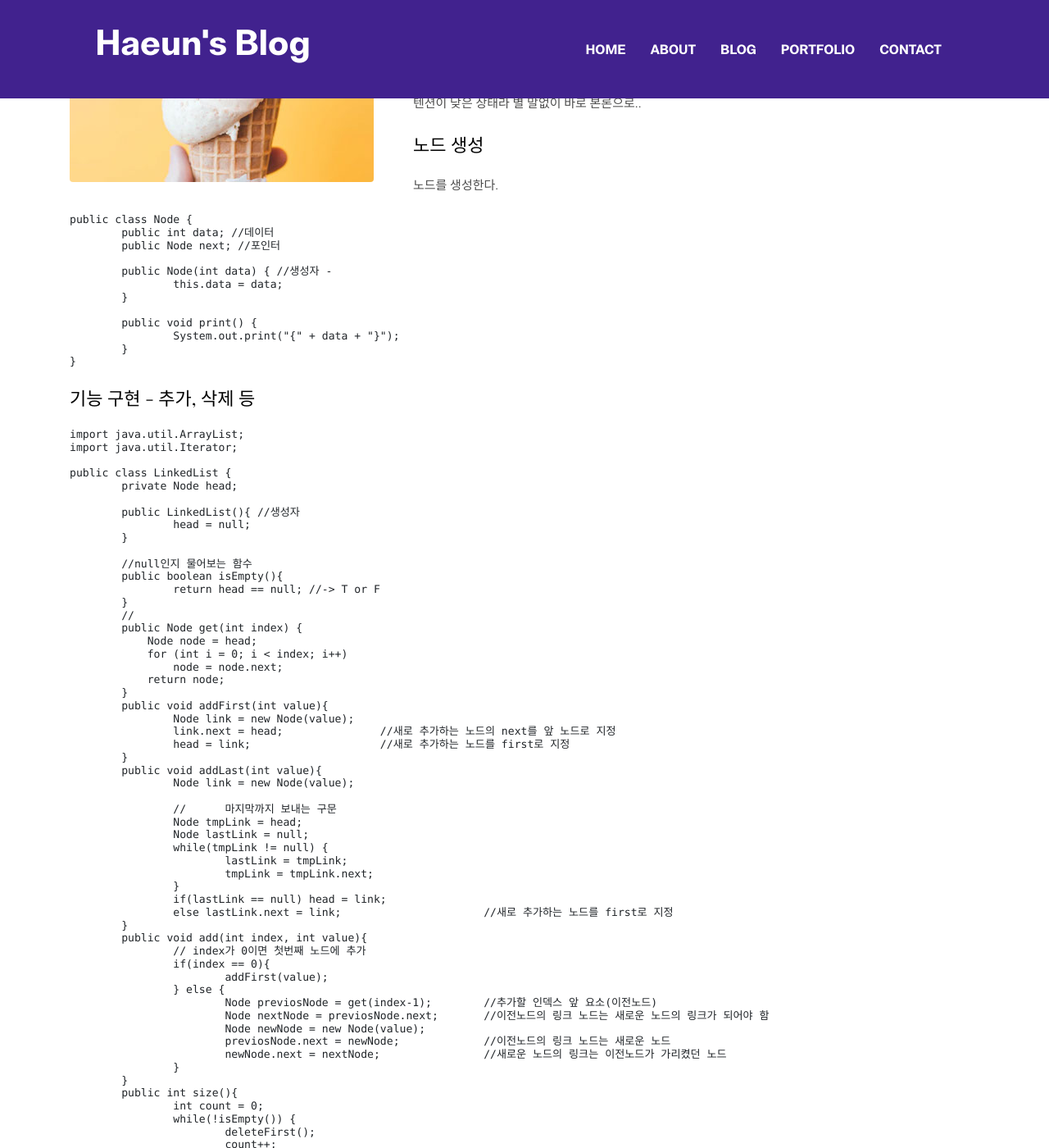
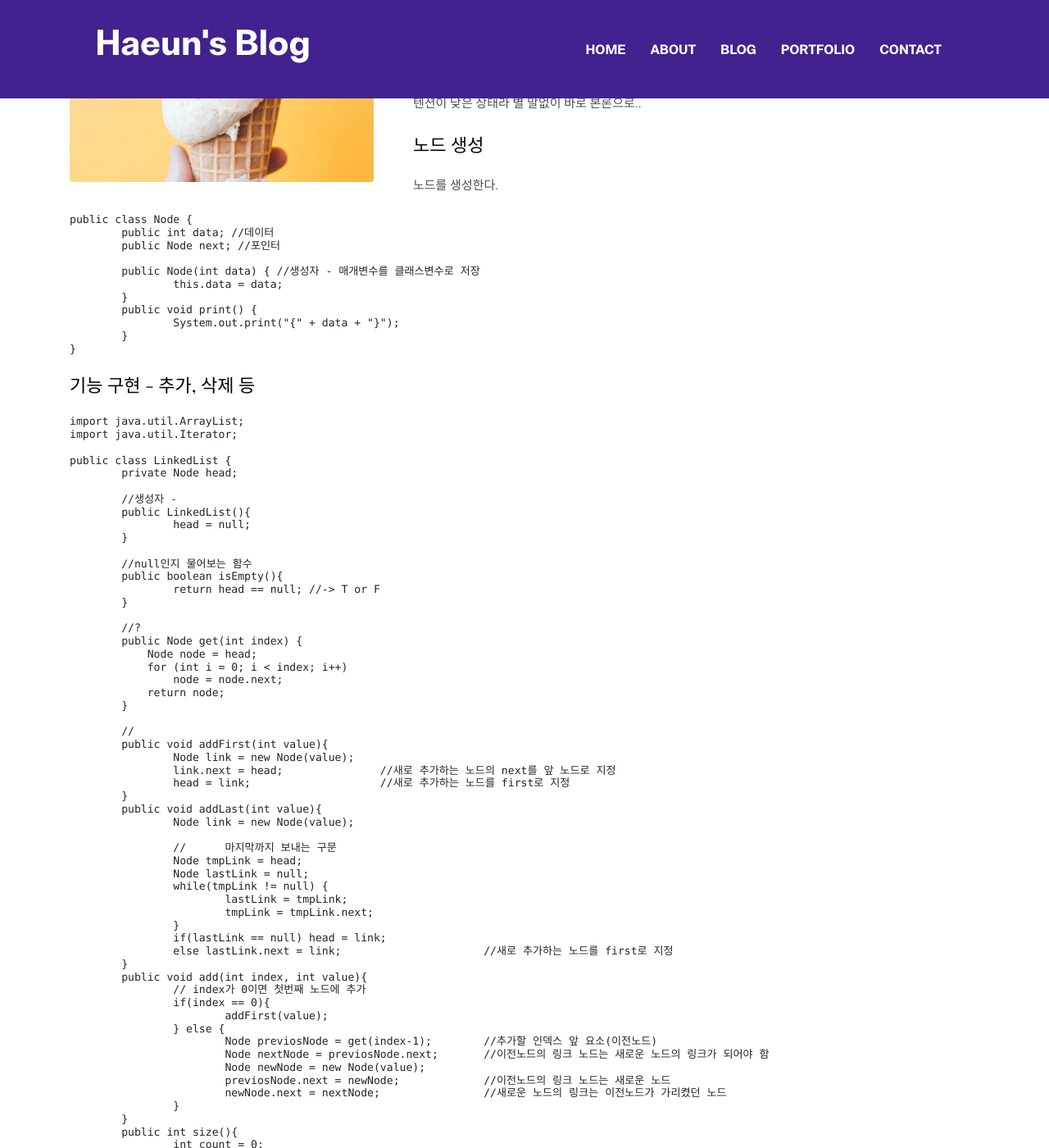
Before and after one commit to cheongsan16/cheongsan16.g, a Jekyll site: the page built from _posts/2021-05-01-Linkedlist.md, in a window 1280 px wide and 1400 px high, scrolled down 771 px. Shown: the whole window at 82% size. Built offline with Jekyll 4.4.1, drawn with Linux system fonts in a browser that asks for light colours; some of the changed text lies outside the part shown.

Commit message:
Update 2021-05-01-Linkedlist.md

```diff
--- a/_posts/2021-05-01-Linkedlist.md
+++ b/_posts/2021-05-01-Linkedlist.md
@@ -23,10 +23,9 @@ public class Node {
 	public int data; //데이터
 	public Node next; //포인터
 
-	public Node(int data) { //생성자 -
+	public Node(int data) { //생성자 - 매개변수를 클래스변수로 저장
 		this.data = data;
 	}
-
 	public void print() {
 		System.out.print("{" + data + "}");
 	}
@@ -42,7 +41,8 @@ import java.util.Iterator;
 public class LinkedList {
 	private Node head;
 
-	public LinkedList(){ //생성자
+	//생성자 -
+	public LinkedList(){
 		head = null;
 	}
 
@@ -50,13 +50,16 @@ public class LinkedList {
 	public boolean isEmpty(){
 		return head == null; //-> T or F
 	}
-	//
+
+	//?
 	public Node get(int index) {
 	    Node node = head;
 	    for (int i = 0; i < index; i++)
 	        node = node.next;
 	    return node;
 	}
+
+	//
 	public void addFirst(int value){
 		Node link = new Node(value);
 		link.next = head;		//새로 추가하는 노드의 next를 앞 노드로 지정
```
